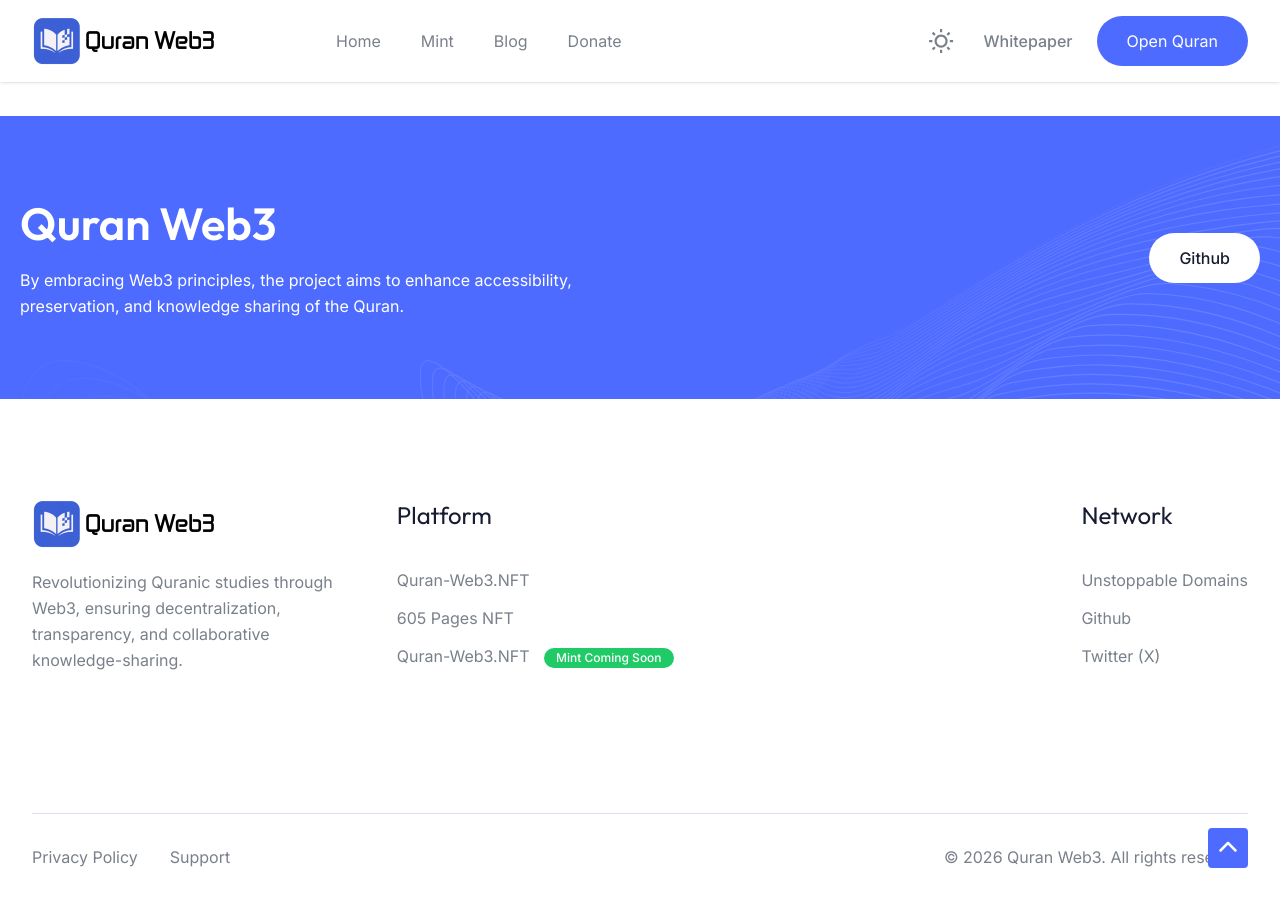
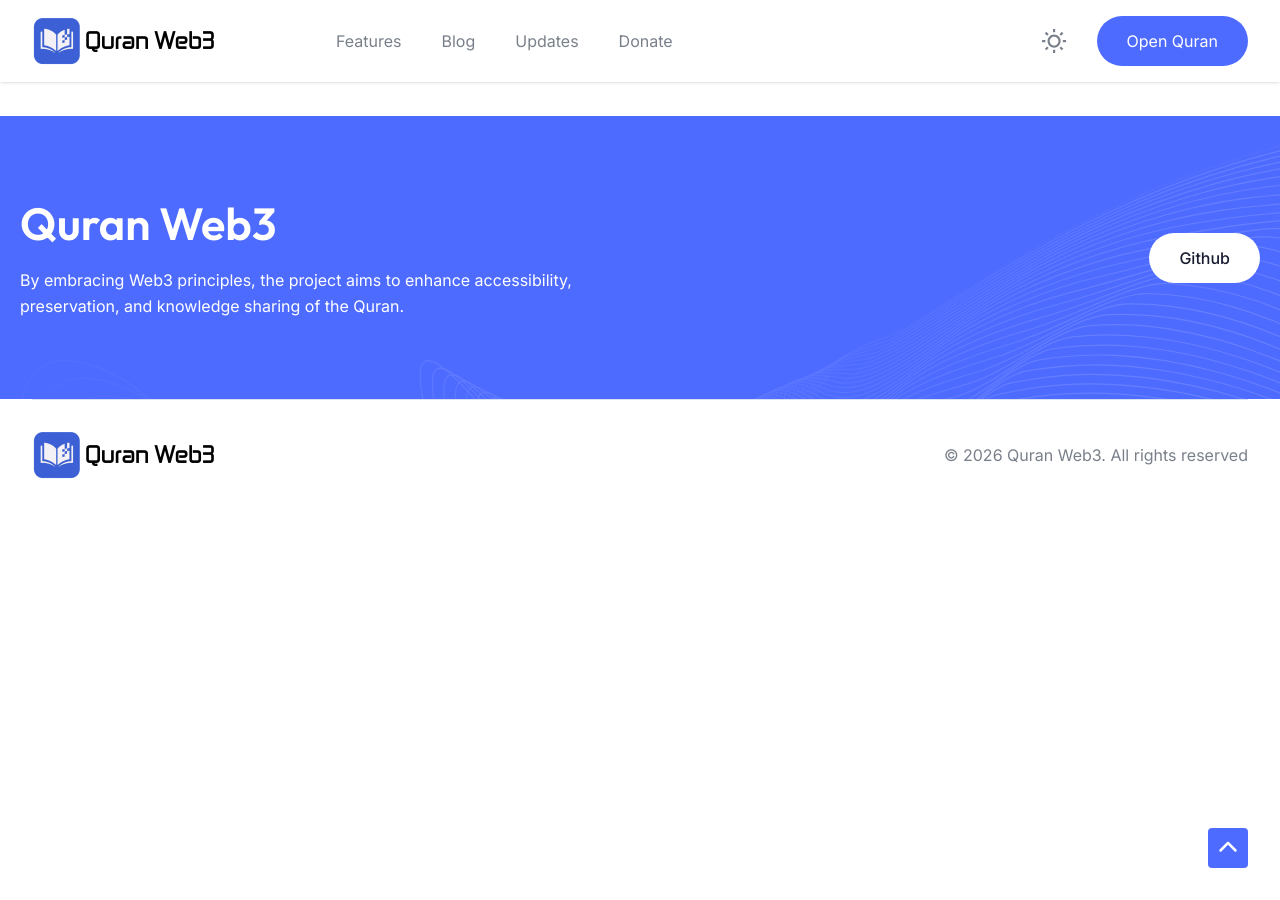
Before and after one commit to quran-web3/quran-web3.github.io, a Jekyll site: the page showroom.html, which Jekyll copies as it is, in a window 1280 px wide and 900 px high, scrolled down 10299 px. Built offline with Jekyll 4.4.1, drawn with Linux system fonts in a browser that asks for light colours.

Commit message:
Update showroom.html

```diff
--- a/showroom.html
+++ b/showroom.html
@@ -44,11 +44,11 @@
           class="vd wo/4 sd qo f ho oo wf yf"
           :class="{ 'd hh rm sr td ud qg ug jc yh': navigationOpen }"
         >
-            <nav>
-              <ul class="tc _o sf yo cg ep">
-                <li><a href="/" class="xl" :class="{ 'mk': page === 'home' }">Home</a></li>
-                <li><a href="/#mint" class="xl">Mint</a></li>
-                <li><a href="/blog/" class="xl">Blog</a></li>
+           <nav>
+             <ul class="tc _o sf yo cg ep">
+                <li><a href="/#features" class="xl">Features</a></li>
+                <li><a href="/#blog" class="xl">Blog</a></li>
+                <li><a href="/#status" class="xl">Updates</a></li>
                 <li><a href="/#donate" class="xl">Donate</a></li>
               </ul>
             </nav>
@@ -62,8 +62,7 @@
                   <img class="xc nm" src="/images/icon-moon.svg" alt="Moon" />
                 </label>
               </div>
-              <a href="/wp.html" :class="{ 'nk yl' : page === 'home', 'ok' : page === 'home' && stickyMenu }" class="ek pk xl">Whitepaper</a>
-              <a href="https://quran-web3-nft.vercel.app/" target="_blank" :class="{ 'hh/[0.15]' : page === 'home', 'sh' : page === 'home' && stickyMenu }" class="lk gh dk rg tc wf xf _l gi hi">Open Quran</a>
+             <a href="https://quranweb3.vercel.app/" target="_blank" :class="{ 'hh/[0.15]' : page === 'home', 'sh' : page === 'home' && stickyMenu }" class="lk gh dk rg tc wf xf _l gi hi">Open Quran</a>
             </div>
           </div>
         </div>
@@ -528,45 +527,15 @@
 
       <footer>
         <div class="bb ze ki xn 2xl:ud-px-0">
-          <div class="ji gp">
-            <div class="tc uf ap gg fp">
-              <div class="animate_top zd/2 to/4">
-                <a href="/">
-                  <img src="/images/logo-light.png" alt="Logo" class="om" />
-                  <img src="/images/logo-dark.png" alt="Logo" class="xc nm" />
-                </a>
-                <p class="lc fb">Revolutionizing Quranic studies through Web3, ensuring decentralization, transparency, and collaborative knowledge-sharing.</p>
-              </div>
-              <div class="vd ro tc sf rn un gg vn">
-                <div class="animate_top">
-                  <h4 class="kk wm tj ec">Platform</h4>
-                  <ul>
-                    <li><a href="https://quran-web3-nft.vercel.app/" target="_blank" class="sc xl vb">Quran-Web3.NFT </a></li>
-                    <li><a href="https://polygonscan.com/token/0x74814b153519f3d77d5521cd185dd3071b6a017a" target="_blank" class="sc xl vb">605 Pages NFT</a></li>
-                    <li>
-                      <a href="/mint.html" class="sc xl vb">
-                        Quran-Web3.NFT
-                        <span class="sc ek uj lk nh rg zi _i nc">Mint Coming Soon</span>
-                      </a>
-                    </li>
-                  </ul>
-                </div>
-                <div class="animate_top">
-                  <h4 class="kk wm tj ec">Network</h4>
-                  <ul>
-                    <li><a href="https://ud.me/quran-web3.nft" target="_blank" class="sc xl vb">Unstoppable Domains</a></li>
-                    <li><a href="https://github.com/quran-web3" target="_blank" class="sc xl vb">Github</a></li>
-                    <li><a href="https://twitter.com/quran_web3" target="_blank" class="sc xl vb">Twitter (X)</a></li>
-                  </ul>
-                </div>
-              </div>
-            </div>
-          </div>
           <div class="bh ch pm tc uf sf yo wf xf ap cg fp bj">
             <div class="animate_top">
               <ul class="tc wf gg">
-              <li><a href="/privacy-policy.html" class="xl">Privacy Policy</a></li>
-              <li><a href="/support.html" class="xl">Support</a></li>
+                <li>
+                  <a href="/">
+                    <img src="/images/logo-light.png" alt="Logo" class="om" />
+                    <img src="/images/logo-dark.png" alt="Logo" class="xc nm" />
+                  </a>
+                </li>
               </ul>
             </div>
             <div class="animate_top">
```
